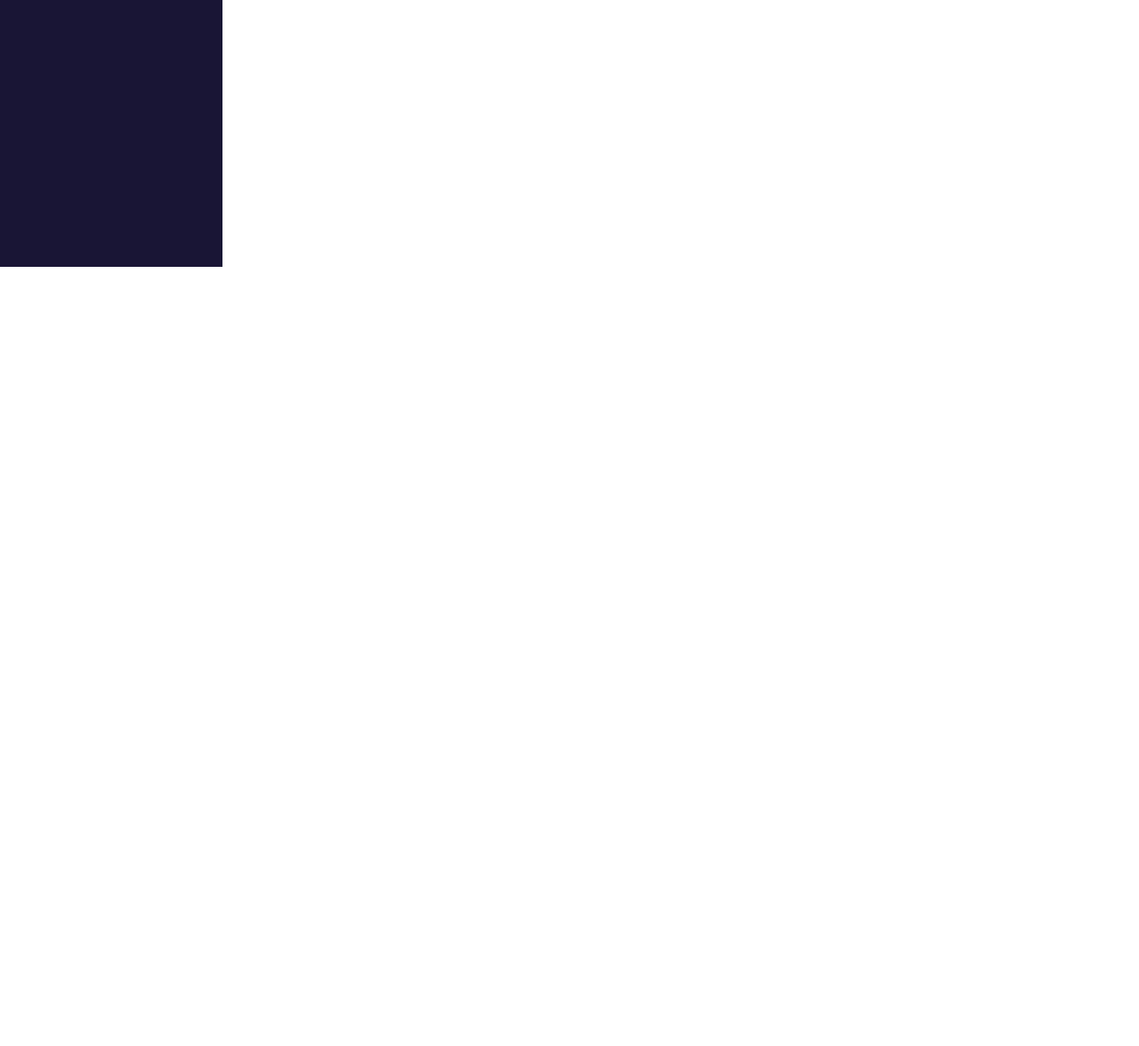
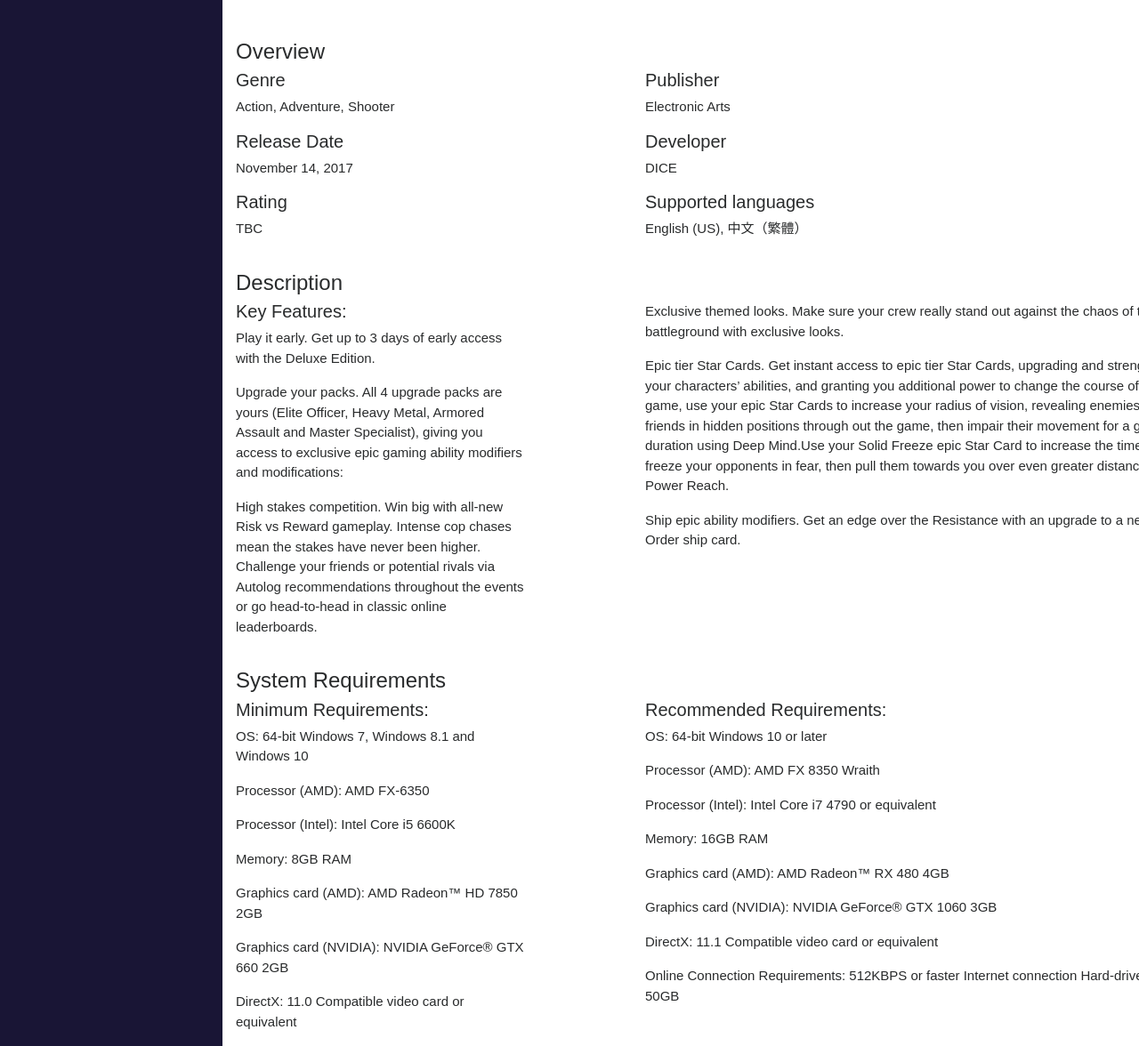
Before and after one commit to DavidNjoroge/Kali-soft-game-distribution-website, a plain HTML site: page page2.html in a window 1280 px wide. Shown: the part 500-1676 px from the top of the page at 89% size. Before the commit the page ends 800 px from the top, so only its background shows below. Drawn offline with Linux system fonts and the light colour scheme.

Commit message:
Add styling to page2 css and change font size and weight in styles.css

```diff
--- a/css/page2.css
+++ b/css/page2.css
@@ -2,7 +2,8 @@
 body {
   overflow-x: hidden;
   font-family: 'Bubbler One', sans-serif;
-  background-color: black;
+
+  /*background-color: black;*/
 }
 
 
@@ -23,3 +24,66 @@ body {
   position: relative;
   overflow: hidden;
 }
+
+/*stylin page 2 for games template*/
+
+#thumb{
+  padding-top: 40px;
+  width: 360px;
+
+}
+
+#lorem{
+  padding: 40px;
+}
+
+#intro{
+background-size: cover;
+
+color: white;
+font-weight: bold;
+height: 505px;
+
+}
+.
+
+section{
+  /*background-color: black;*/
+
+}
+
+.screen-shots,#overview,#description,#system-req{
+  padding-top: 20px;
+  font-size: 15px;
+}
+/*styling the cards*/
+.card-img-top{
+  padding-left:  30px;
+  width: auto;
+}
+
+#description{
+
+
+
+}
+
+#system-req{
+
+
+
+
+}
+
+
+
+.col-md-4{
+
+
+  padding-right: 40px;
+}
+.col-md-8{
+  padding-left: 95px;
+  padding-right: 40px;
+
+}
--- a/css/styles.css
+++ b/css/styles.css
@@ -143,9 +143,9 @@ h1 {
 }
 
 p {
-  color: white;
 
-  display: block;
-  font-size: 22px;
-  font-weight: bold;
+  color: white
+  /*display: block;*/
+  font-size: 15px;
+
 }
--- a/page2.html
+++ b/page2.html
@@ -6,6 +6,7 @@
   <title></title>
   <link rel="stylesheet" href="css/bootstrap.css">
   <link rel="stylesheet" href="css/styles.css">
+  <link rel="stylesheet" href="css/page2.css">
 
 
 
@@ -74,8 +75,7 @@
               <!-- <img src="img/Games3858.jpg" id="thumb" alt=""> -->
             </div>
             <div class="col-md-8" id="lorem">
-              <p>Lorem ipsum dolor sit amet, consectetur adipisicing elit, sed do eiusmod tempor incididunt ut labore et dolore magna aliqua. Ut enim ad minim veniam, quis nostrud exercitation ullamco laboris nisi ut aliquip ex ea commodo consequat. Duis
-                aute irure dolor in reprehenderit in voluptate velit esse cillum dolore eu fugiat nulla pariatur. Excepteur sint occaecat cupidatat non proident, sunt in culpa qui officia deserunt mollit anim id est laborum.</p>
+
 
 
 
@@ -94,6 +94,109 @@
           <div class="card-deck" id="wekaScreenShots">
 
           </div>
+
+          <!-- description content START -->
+
+
+
+          <section id="overview">
+            <h4>Overview</h4>
+            <div class="row page2">
+              <div class="col-md-4">
+                <h5>Genre</h5>
+                <p>Action, Adventure, Shooter</p>
+                <h5>Release Date</h5>
+                <p>November 14, 2017</p>
+                <h5>Rating</h5>
+                <p> TBC</p>
+
+              </div>
+              <div class="col-md-8">
+                <h5>Publisher</h5>
+                <p>Electronic Arts</p>
+
+                <h5>  Developer</h5>
+                <p>DICE</p>
+                <h5>Supported languages</h5>
+                <p>English (US), 中文（繁體）</p>
+
+              </div>
+            </div>
+          </section>
+
+
+          <section id="description">
+            <h4>Description</h4>
+            <div class="row page2">
+              <div class="col-md-4">
+                <h5>Key Features:</h5>
+
+                <p>Play it early. Get up to 3 days of early access with the Deluxe Edition.</p>
+
+                <p>Upgrade your packs. All 4 upgrade packs are yours (Elite Officer, Heavy Metal, Armored Assault and Master Specialist), giving you access to exclusive epic gaming ability modifiers and modifications: </p>
+
+
+                <p>
+                  High stakes competition. Win big with all-new Risk vs Reward gameplay. Intense cop chases mean the stakes have never been higher. Challenge your friends or potential rivals via Autolog recommendations throughout the events or go head-to-head in classic
+                  online leaderboards.
+                </p>
+
+              </div>
+              <div class="col-md-8">
+                <p>
+
+                  Exclusive themed looks. Make sure your crew really stand out against the chaos of the battleground with exclusive looks.
+                </p>
+
+                <p>Epic tier Star Cards. Get instant access to epic tier Star Cards, upgrading and strengthening your characters’ abilities, and granting you additional power to change the course of the game, use your epic Star Cards to increase your radius
+                  of vision, revealing enemies’ and friends in hidden positions through out the game, then impair their movement for a greater duration using Deep Mind.Use your Solid Freeze epic Star Card to increase the time you freeze your opponents
+                  in fear, then pull them towards you over even greater distances with Power Reach.</p>
+
+                <p>Ship epic ability modifiers. Get an edge over the Resistance with an upgrade to a new First Order ship card.
+                </p>
+              </div>
+            </div>
+          </section>
+
+          <section id="system-req">
+            <h4>System Requirements</h4>
+            <div class="row page2">
+              <div class="col-md-4">
+                <h5>Minimum Requirements:</h5>
+                <p> OS: 64-bit Windows 7, Windows 8.1 and Windows 10</p>
+                <p> Processor (AMD): AMD FX-6350</p>
+                <p>Processor (Intel): Intel Core i5 6600K</p>
+                <p> Memory: 8GB RAM</p>
+                <p> Graphics card (AMD): AMD Radeon™ HD 7850 2GB</p>
+                <p> Graphics card (NVIDIA): NVIDIA GeForce® GTX 660 2GB</p>
+                <p>DirectX: 11.0 Compatible video card or equivalent</p>
+                <!-- <p> Online Connection Requirements: 512KBPS or faster Internet connection Hard-drive space: 50GB</p> -->
+
+
+              </div>
+              <div class="col-md-8">
+                <h5>Recommended Requirements:</h5>
+                <p>OS: 64-bit Windows 10 or later</p>
+                <p> Processor (AMD): AMD FX 8350 Wraith</p>
+                <p>Processor (Intel): Intel Core i7 4790 or equivalent</p>
+                <p>Memory: 16GB RAM</p>
+                <p> Graphics card (AMD): AMD Radeon™ RX 480 4GB</p>
+                <p>Graphics card (NVIDIA): NVIDIA GeForce® GTX 1060 3GB</p>
+                <p> DirectX: 11.1 Compatible video card or equivalent</p>
+                <p> Online Connection Requirements: 512KBPS or faster Internet connection Hard-drive space: 50GB
+                </p>
+              </div>
+            </div>
+          </section>
+
+
+
+
+
+
+
+
+
 
         </div>
 
```
Also changed, not shown: img/Textures8887.jpg (added), img/Textures9201.jpg (added).
